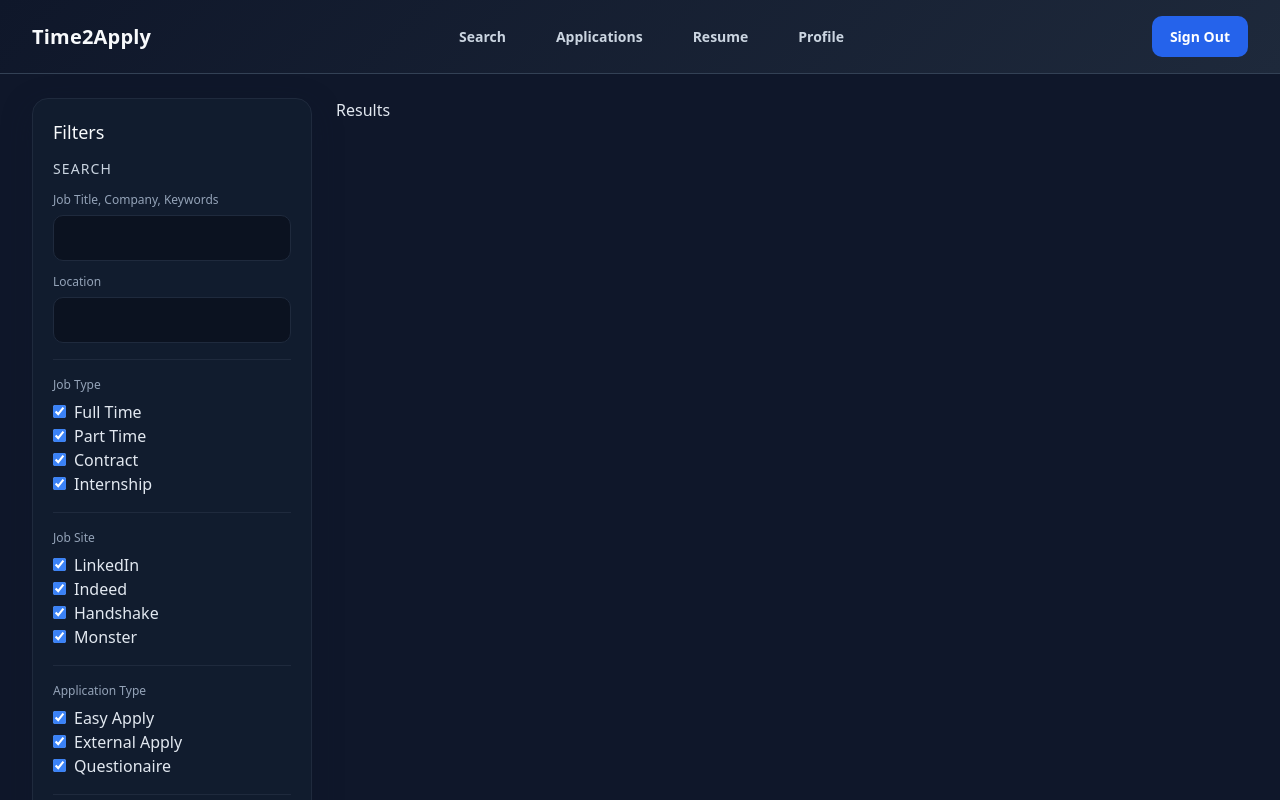
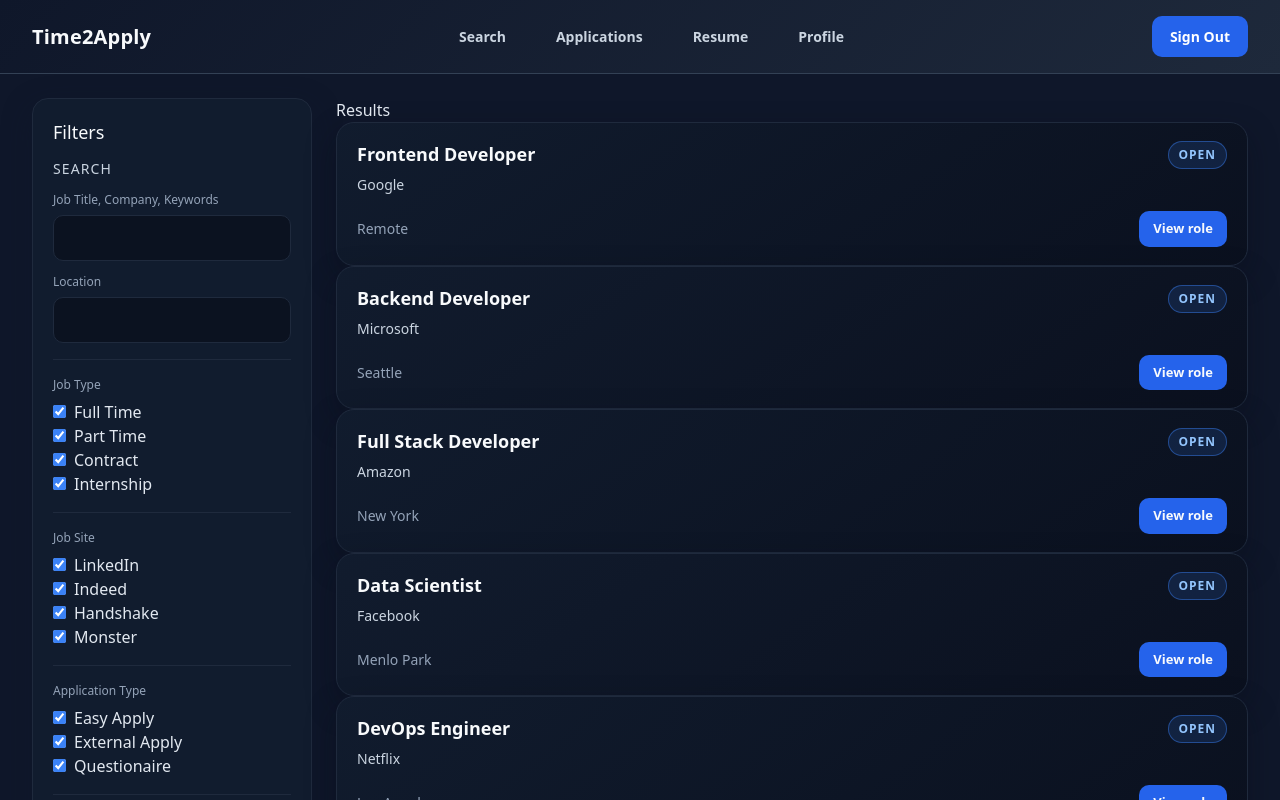
Before and after one commit to JMccabe1-ggc/Time2Apply, a React app in the folder frontend/: page /user in a window 1280 px wide. Shown: the top 800 px of the page. Built offline with nearby package versions, Linux system fonts and the light colour scheme; the HTML template or start-up script is replaced by a standard one.

Commit message:
job cards need to fleshed out

```diff
--- /dev/null
+++ b/frontend/userLoggedIn/Jobcard.css
@@ -0,0 +1,91 @@
+.jobcard {
+    background: linear-gradient(145deg, rgba(17, 28, 46, 0.95), rgba(10, 16, 30, 0.95));
+    border: 1px solid #1f2a3d;
+    border-radius: 18px;
+    padding: 18px 20px;
+    display: flex;
+    flex-direction: column;
+    gap: 16px;
+    box-shadow: 0 12px 30px rgba(8, 12, 24, 0.35);
+    transition: transform 0.2s ease, border-color 0.2s ease, box-shadow 0.2s ease;
+}
+
+.jobcard:hover {
+    transform: translateY(-2px);
+    border-color: rgba(59, 130, 246, 0.7);
+    box-shadow: 0 18px 40px rgba(8, 12, 24, 0.45);
+}
+
+.jobcard-header {
+    display: flex;
+    align-items: flex-start;
+    justify-content: space-between;
+    gap: 12px;
+}
+
+.jobcard-title {
+    margin: 0 0 6px;
+    font-size: 18px;
+    font-weight: 600;
+    color: #f8fafc;
+}
+
+.jobcard-company {
+    margin: 0;
+    font-size: 14px;
+    color: #cbd5e1;
+}
+
+.jobcard-chip {
+    align-self: flex-start;
+    background: rgba(59, 130, 246, 0.15);
+    border: 1px solid rgba(59, 130, 246, 0.45);
+    color: #93c5fd;
+    padding: 4px 10px;
+    border-radius: 999px;
+    font-size: 12px;
+    font-weight: 600;
+    text-transform: uppercase;
+    letter-spacing: 0.08em;
+}
+
+.jobcard-footer {
+    display: flex;
+    align-items: center;
+    justify-content: space-between;
+    gap: 12px;
+}
+
+.jobcard-location {
+    font-size: 14px;
+    color: #94a3b8;
+}
+
+.jobcard-action {
+    background: #2563eb;
+    color: #f8fafc;
+    border: none;
+    border-radius: 10px;
+    padding: 8px 14px;
+    font-size: 13px;
+    font-weight: 600;
+    cursor: pointer;
+    transition: background 0.2s ease, transform 0.2s ease, box-shadow 0.2s ease;
+}
+
+.jobcard-action:hover {
+    background: #1d4ed8;
+    transform: translateY(-1px);
+    box-shadow: 0 8px 16px rgba(37, 99, 235, 0.35);
+}
+
+@media (max-width: 640px) {
+    .jobcard {
+        padding: 16px;
+    }
+
+    .jobcard-footer {
+        flex-direction: column;
+        align-items: flex-start;
+    }
+}
--- /dev/null
+++ b/frontend/userLoggedIn/Jobcard.tsx
@@ -0,0 +1,28 @@
+
+import "./Jobcard.css";
+
+type JobcardProps = {
+    jobTitle: string;
+    companyName: string;
+    location: string;
+};
+
+const Jobcard = ({ jobTitle, companyName, location }: JobcardProps) => {
+    return(
+        <div className="jobcard">
+            <div className="jobcard-header">
+                <div>
+                    <h3 className="jobcard-title">{jobTitle}</h3>
+                    <p className="jobcard-company">{companyName}</p>
+                </div>
+                <span className="jobcard-chip">Open</span>
+            </div>
+            <div className="jobcard-footer">
+                <span className="jobcard-location">{location}</span>
+                <button className="jobcard-action" type="button">View role</button>
+            </div>
+        </div>
+    );
+};
+
+export default Jobcard;
--- a/frontend/userLoggedIn/User.tsx
+++ b/frontend/userLoggedIn/User.tsx
@@ -1,5 +1,7 @@
 import { useState } from "react";
 import Header from "./Header";
+import Jobcard from "./Jobcard";
+import jobData from "./jobtest.json";
 import "./User.css";
 const User = () => {
 
@@ -92,6 +94,14 @@
 
                 <main className="user-main">
                     <h2>Results</h2>
+                    {jobData.map((job) => (
+                        <Jobcard
+                            key={job.id}
+                            jobTitle={job.title}
+                            companyName={job.company}
+                            location={job.location}
+                        />
+                    ))}
                 </main>
             </div>
         </div>
--- /dev/null
+++ b/frontend/userLoggedIn/jobtest.json
@@ -0,0 +1,33 @@
+[
+  {
+    "id": 1,
+    "title": "Frontend Developer",
+    "company": "Google",
+    "location": "Remote"
+
+  },
+  {
+    "id": 2,
+    "title": "Backend Developer",
+    "company": "Microsoft",
+    "location": "Seattle"
+  },
+  {
+    "id": 3,
+    "title": "Full Stack Developer",
+    "company": "Amazon",
+    "location": "New York"
+  },
+  {
+    "id": 4,
+    "title": "Data Scientist",
+    "company": "Facebook",
+    "location": "Menlo Park"
+  },
+  {
+    "id": 5,
+    "title": "DevOps Engineer",
+    "company": "Netflix",
+    "location": "Los Angeles"
+  }
+]
```
